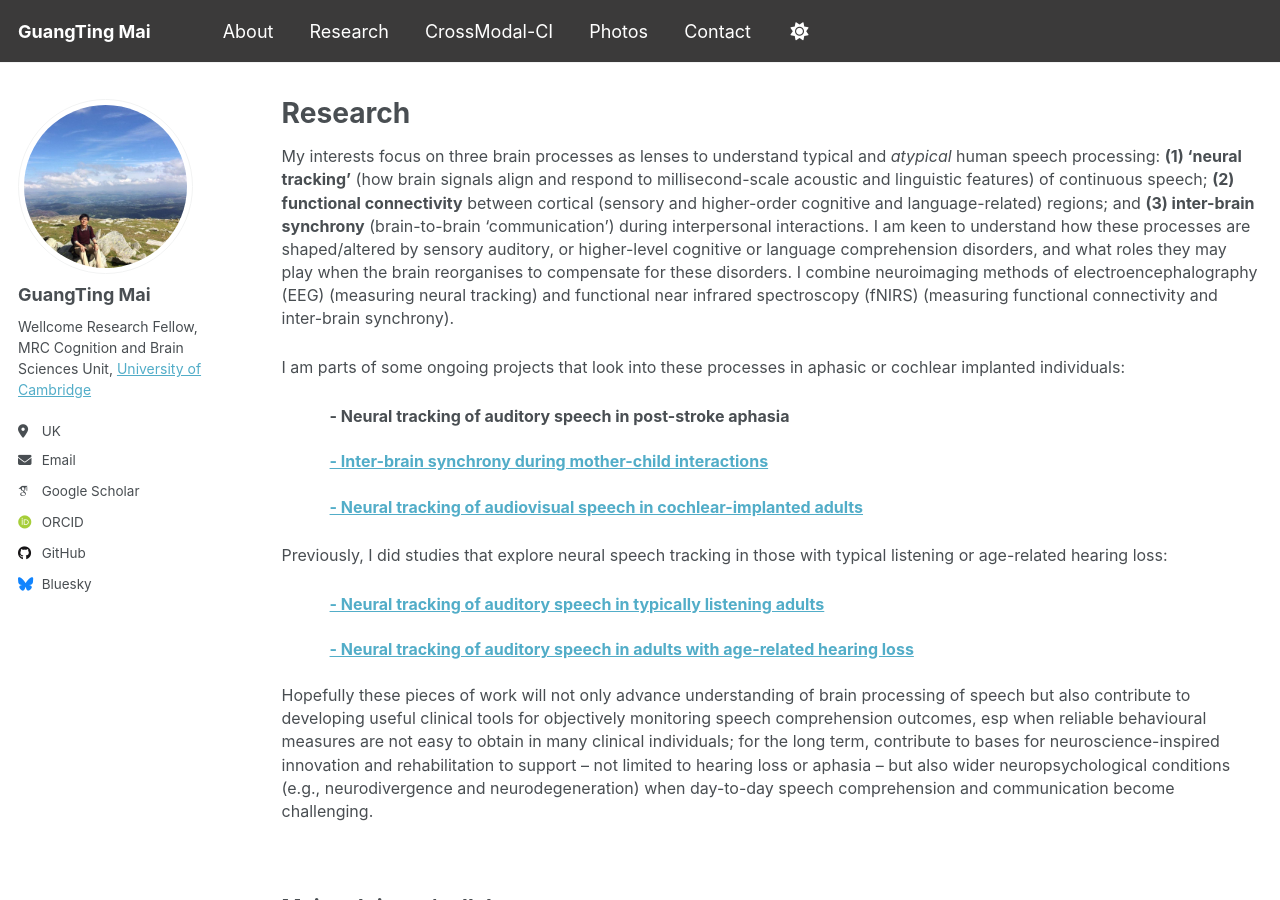
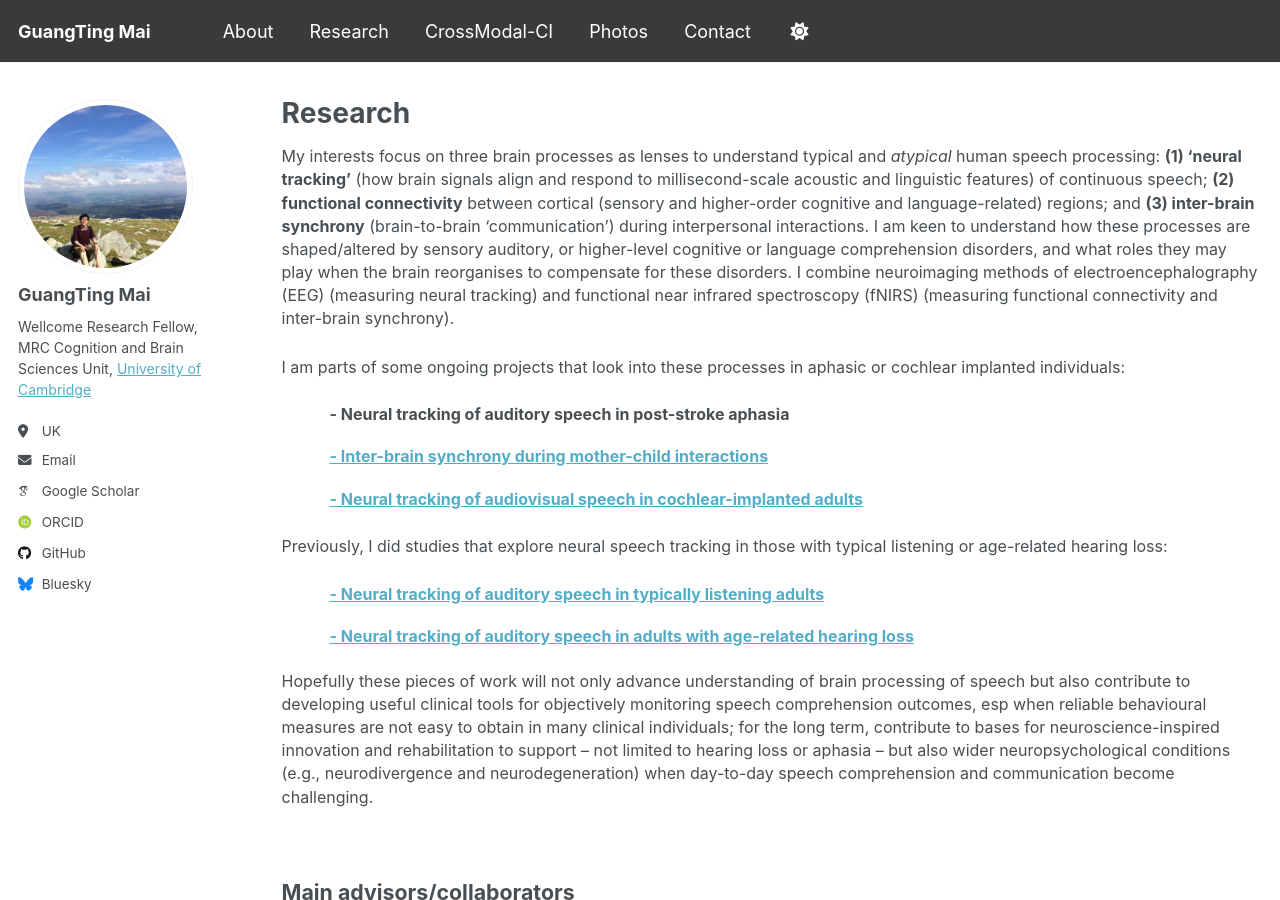
Before and after one commit to guangtingmai/guangtingmai.github.io, a Jekyll site: the page built from _pages/research.html, in a window 1280 px wide and 900 px high. Built offline with Jekyll 4.4.1, drawn with Linux system fonts in a browser that asks for light colours; some web fonts are replaced.

Commit message:
Update research.html

```diff
--- a/_pages/research.html
+++ b/_pages/research.html
@@ -14,14 +14,14 @@
   (measuring functional connectivity and inter-brain synchrony).</span></p>
 <p><span style="font-size: 12pt;line-height: 1.7;display: block;margin-bottom: 0.15vh">I am parts of some ongoing projects that look into these processes in aphasic or cochlear implanted individuals:</span></p>
 <p>
-  <span style="font-size: 12pt;line-height: 1.4;display: block;margin-bottom: 0.05vh">&emsp;&emsp;&emsp;<strong>- Neural tracking of auditory speech in post-stroke aphasia</strong></span></p>
-  <span style="font-size: 12pt;line-height: 1.4;display: block;margin-bottom: 0.05vh">&emsp;&emsp;&emsp;<a href="https://guangtingmai.github.io/interbrain-sync/"><strong>- Inter-brain synchrony during mother-child interactions</strong></a></span></p>
-  <span style="font-size: 12pt;line-height: 1.4;display: block;margin-bottom: 0.15vh">&emsp;&emsp;&emsp;<a href="https://guangtingmai.github.io/crossmodal-ci/"><strong>- Neural tracking of audiovisual speech in cochlear-implanted adults</strong></a></span>
+  <span style="font-size: 12pt;line-height: 1.2;display: block;margin-bottom: 0.05vh">&emsp;&emsp;&emsp;<strong>- Neural tracking of auditory speech in post-stroke aphasia</strong></span></p>
+  <span style="font-size: 12pt;line-height: 1.2;display: block;margin-bottom: 0.05vh">&emsp;&emsp;&emsp;<a href="https://guangtingmai.github.io/interbrain-sync/"><strong>- Inter-brain synchrony during mother-child interactions</strong></a></span></p>
+  <span style="font-size: 12pt;line-height: 1.2;display: block;margin-bottom: 0.15vh">&emsp;&emsp;&emsp;<a href="https://guangtingmai.github.io/crossmodal-ci/"><strong>- Neural tracking of audiovisual speech in cochlear-implanted adults</strong></a></span>
 </p>
-<p><span style="font-size: 12pt;line-height: 1.7;display: block;margin-bottom: 0.15vh">Previously, I did studies that explore neural speech tracking in those with typical listening or age-related hearing loss:</span></p>
+<p><span style="font-size: 12pt;line-height: 1.8;display: block;margin-bottom: 0.15vh">Previously, I did studies that explore neural speech tracking in those with typical listening or age-related hearing loss:</span></p>
 <p>
-  <span style="font-size: 12pt;line-height: 1.4;display: block;margin-bottom: 0.05vh">&emsp;&emsp;&emsp;<a href="https://guangtingmai.github.io/neuraltrack-typical/"><strong>- Neural tracking of auditory speech in typically listening adults</strong></a></span></p>
-  <span style="font-size: 12pt;line-height: 1.4;display: block;margin-bottom: 0.25vh">&emsp;&emsp;&emsp;<a href="https://guangtingmai.github.io/neuraltrack-hearingloss/"><strong>- Neural tracking of auditory speech in adults with age-related hearing loss</strong></a></span>
+  <span style="font-size: 12pt;line-height: 1.2;display: block;margin-bottom: 0.05vh">&emsp;&emsp;&emsp;<a href="https://guangtingmai.github.io/neuraltrack-typical/"><strong>- Neural tracking of auditory speech in typically listening adults</strong></a></span></p>
+  <span style="font-size: 12pt;line-height: 1.2;display: block;margin-bottom: 0.25vh">&emsp;&emsp;&emsp;<a href="https://guangtingmai.github.io/neuraltrack-hearingloss/"><strong>- Neural tracking of auditory speech in adults with age-related hearing loss</strong></a></span>
 </p>
 <p><span style="font-size: 12pt;line-height: 1.45;display: block;margin-bottom: 0.15vh">Hopefully these pieces of work will not only advance
   understanding of brain processing of speech but also contribute to developing useful clinical tools for objectively monitoring speech
```
